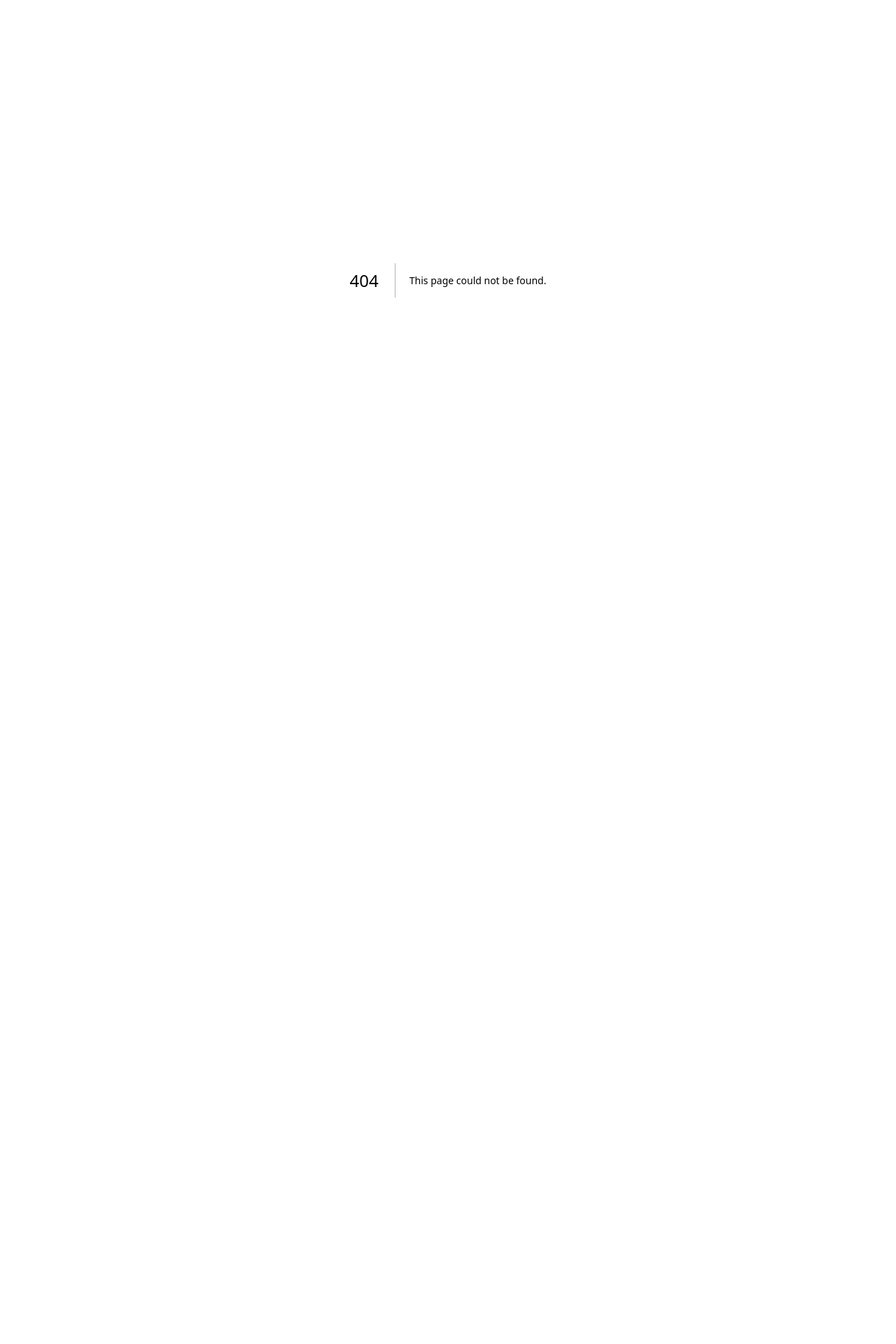
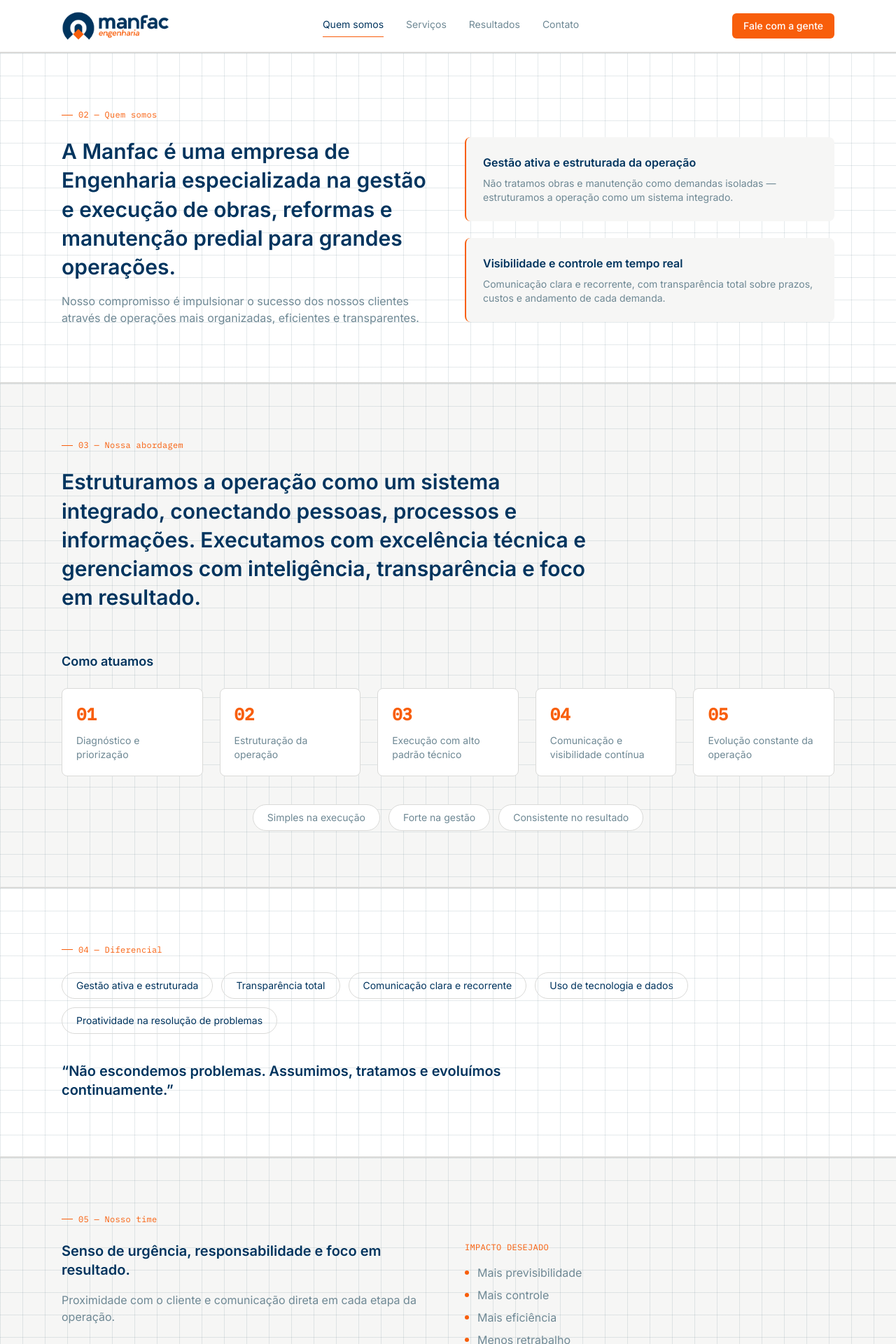
Before and after one commit to manfac-facilities/login-system, a Next.js app in the folder manfac-site/: page /quem-somos in a window 1280 px wide. Before the commit this address had no page. Shown: the top 1920 px of the page at 70% size. Before the commit the page ends 800 px from the top, so only its background shows below. Built offline with nearby package versions, Linux system fonts and the light colour scheme.

Commit message:
feat(manfac-site): add dedicated routes for Quem Somos, Serviços, Resultados, Contato

```diff
--- /dev/null
+++ b/manfac-site/app/contato/page.tsx
@@ -0,0 +1,22 @@
+// manfac-site/app/contato/page.tsx
+import type { Metadata } from 'next'
+import Header from '@/components/Header'
+import Contato from '@/components/Contato'
+import Footer from '@/components/Footer'
+
+export const metadata: Metadata = {
+  title: 'Contato — Manfac Engenharia',
+  description: 'Fale com a Manfac Engenharia sobre gestão e execução de obras, reformas e manutenção predial.',
+}
+
+export default function ContatoPage() {
+  return (
+    <>
+      <Header />
+      <main>
+        <Contato />
+      </main>
+      <Footer />
+    </>
+  )
+}
--- /dev/null
+++ b/manfac-site/app/quem-somos/page.tsx
@@ -0,0 +1,29 @@
+// manfac-site/app/quem-somos/page.tsx
+import type { Metadata } from 'next'
+import Header from '@/components/Header'
+import QuemSomos from '@/components/QuemSomos'
+import Abordagem from '@/components/Abordagem'
+import Diferencial from '@/components/Diferencial'
+import Time from '@/components/Time'
+import Footer from '@/components/Footer'
+
+export const metadata: Metadata = {
+  title: 'Quem somos — Manfac Engenharia',
+  description:
+    'A Manfac é uma empresa de Engenharia especializada na gestão e execução de obras, reformas e manutenção predial para grandes operações.',
+}
+
+export default function QuemSomosPage() {
+  return (
+    <>
+      <Header />
+      <main>
+        <QuemSomos />
+        <Abordagem />
+        <Diferencial />
+        <Time />
+      </main>
+      <Footer />
+    </>
+  )
+}
--- /dev/null
+++ b/manfac-site/app/resultados/page.tsx
@@ -0,0 +1,25 @@
+// manfac-site/app/resultados/page.tsx
+import type { Metadata } from 'next'
+import Header from '@/components/Header'
+import Case from '@/components/Case'
+import Stats from '@/components/Stats'
+import Footer from '@/components/Footer'
+
+export const metadata: Metadata = {
+  title: 'Resultados — Manfac Engenharia',
+  description:
+    'Como a Manfac estruturou a gestão de 400+ unidades no Rio de Janeiro para um dos maiores varejistas farmacêuticos do Brasil.',
+}
+
+export default function ResultadosPage() {
+  return (
+    <>
+      <Header />
+      <main>
+        <Case />
+        <Stats />
+      </main>
+      <Footer />
+    </>
+  )
+}
--- /dev/null
+++ b/manfac-site/app/servicos/page.tsx
@@ -0,0 +1,23 @@
+// manfac-site/app/servicos/page.tsx
+import type { Metadata } from 'next'
+import Header from '@/components/Header'
+import Servicos from '@/components/Servicos'
+import Footer from '@/components/Footer'
+
+export const metadata: Metadata = {
+  title: 'Serviços — Manfac Engenharia',
+  description:
+    'Obras e reformas corporativas, novas construções, manutenção predial preventiva e corretiva, e sistemas de climatização (HVAC).',
+}
+
+export default function ServicosPage() {
+  return (
+    <>
+      <Header />
+      <main>
+        <Servicos />
+      </main>
+      <Footer />
+    </>
+  )
+}
```
